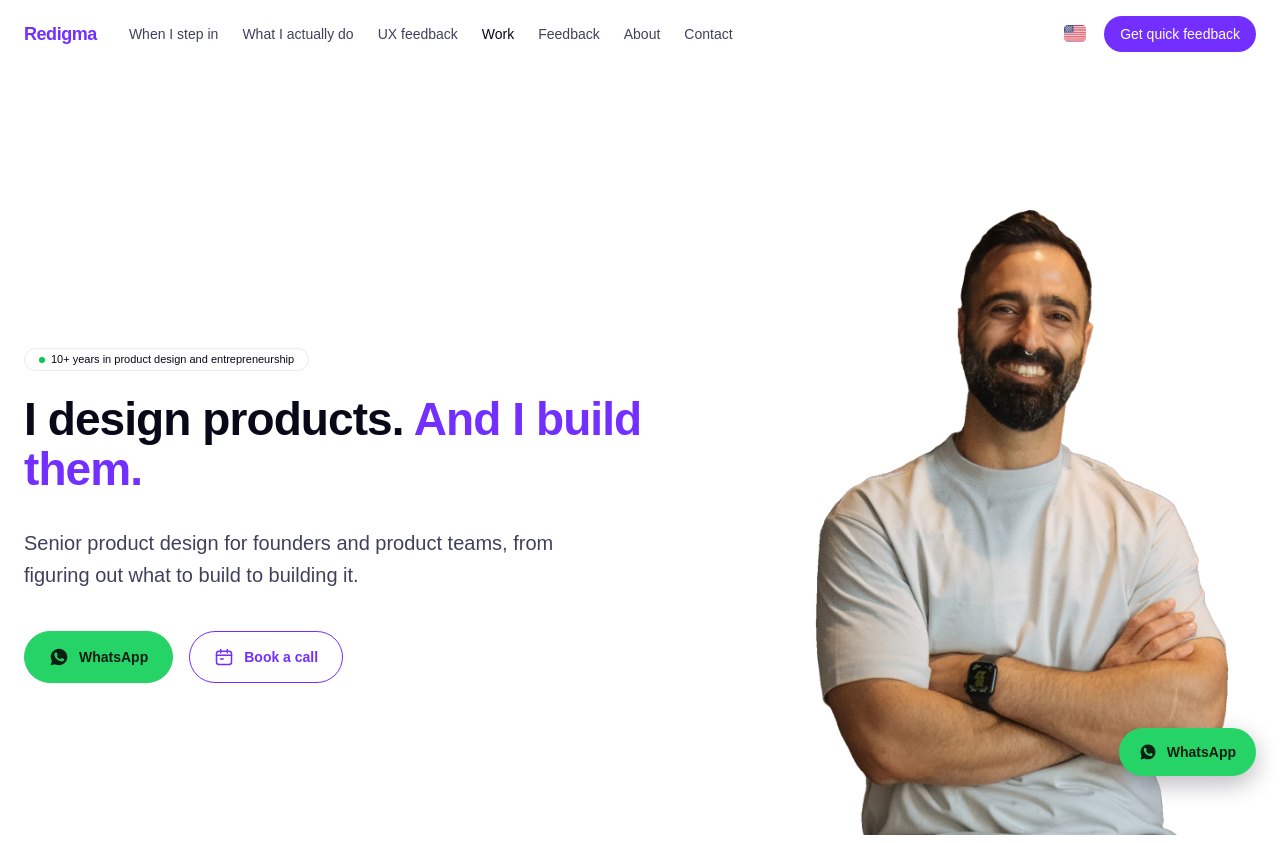
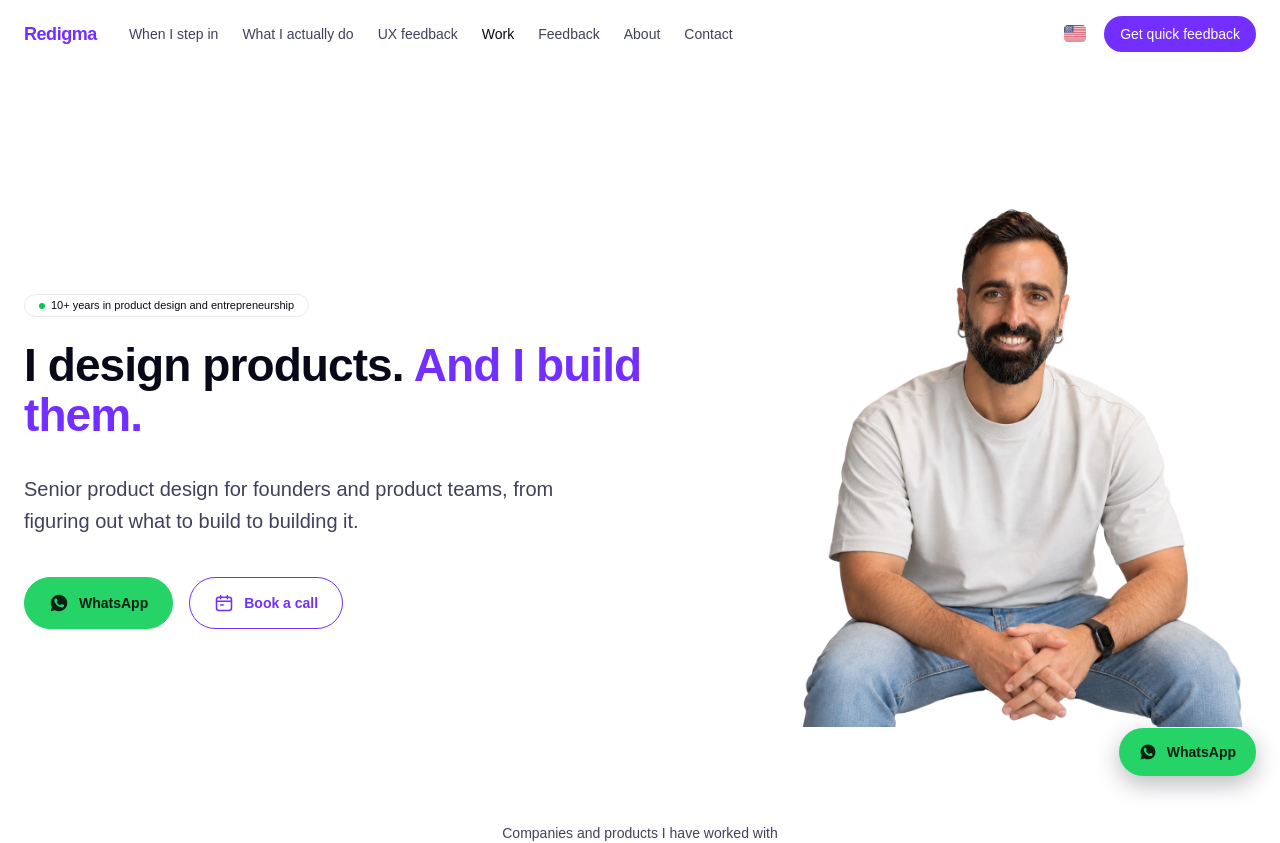
Before and after one commit to reloways-admin/redigma-app, a Next.js app: page /en/ in a window 1280 px wide. Shown: the top 843 px of the page. Built offline with nearby package versions, Linux system fonts and the light colour scheme; a web font is replaced by a local one.

Commit message:
Home v3.1 sketch: switch hero to the seated, hands-clasped cutout (v2)

```diff
--- a/sections/home/hero.tsx
+++ b/sections/home/hero.tsx
@@ -67,17 +67,17 @@ export function HomeHero() {
           {/* Right column on desktop, stacked under the actions on phone and
               tablet. His face at real size, not a 48px avatar further down. */}
           <div className="lg:w-2/5 lg:self-center">
-            {/* Background-removed cutout (amir-hero-cutout-2026-09-28.webp),
-                cropped just below the crossed arms. No frame: the figure sits
-                straight on the page background. The old amir-avatar.jpg is
-                kept in public/images/home for other uses. */}
-            <figure className="relative mx-auto aspect-[1000/1453] w-full max-w-[300px] sm:max-w-[360px] lg:max-w-[440px]">
+            {/* Background-removed cutout (amir-hero-cutout-v2-2026-09-28.webp):
+                seated, hands clasped, cropped at the thighs as photographed.
+                No frame: the figure sits straight on the page background. The
+                earlier cutout and amir-avatar.jpg stay in public/images/home. */}
+            <figure className="relative mx-auto aspect-[1057/1202] w-full max-w-[340px] sm:max-w-[420px] lg:max-w-[500px]">
               <Image
-                src="/images/home/amir-hero-cutout-2026-09-28.webp"
+                src="/images/home/amir-hero-cutout-v2-2026-09-28.webp"
                 alt="Amir Shalev"
                 fill
                 className="object-contain object-bottom"
-                sizes="(max-width: 640px) 300px, (max-width: 1024px) 360px, 440px"
+                sizes="(max-width: 640px) 340px, (max-width: 1024px) 420px, 500px"
                 priority
               />
             </figure>
```
Also changed, not shown: public/images/home/amir-hero-cutout-v2-2026-09-28.webp (added).
